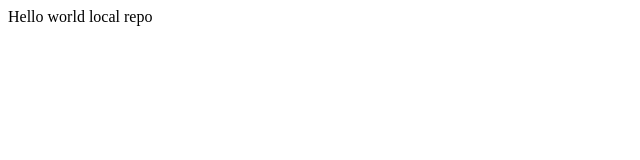
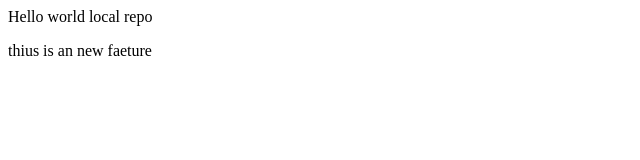
Before and after one commit to Sohan124/Local-Repo, a plain HTML site: page index.html in a window 1280 px wide. Shown: the whole page, without its empty margins (0-640 px from the left). Drawn offline with Linux system fonts and the light colour scheme.

Commit message:
Feature1 edited

```diff
--- a/index.html
+++ b/index.html
@@ -1 +1,2 @@
 <p>Hello world local repo</p>
+<P>thius is an new faeture</P>
```
